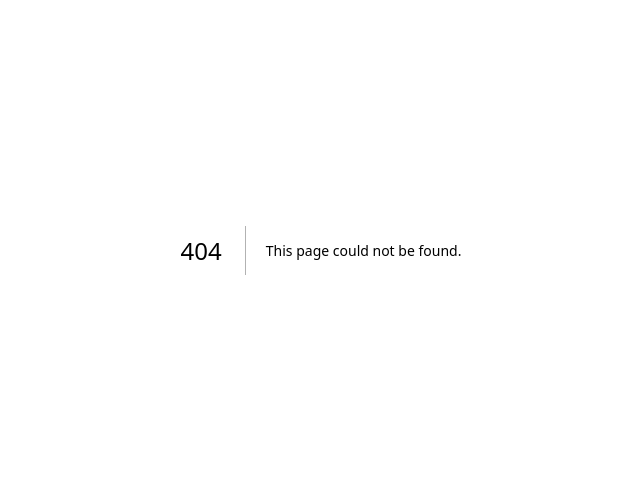
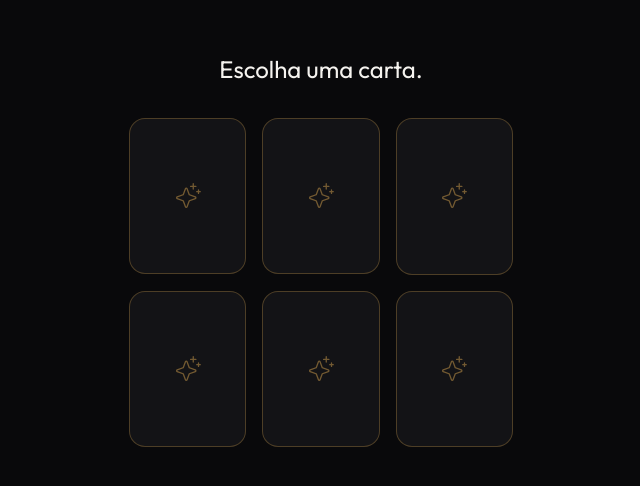
Before and after one commit to Luizguilherme110/TAROT, a Next.js app: page /leitura/carta in a window 1280 px wide. Before the commit this address had no page. Shown: the part 150-636 px from the top of the page, without its empty margins (319-959 px from the left). Built offline with nearby package versions, Linux system fonts and the light colour scheme.

Commit message:
feat: add 6-card tarot picker with genie reactions

```diff
--- /dev/null
+++ b/app/leitura/carta/page.tsx
@@ -0,0 +1,5 @@
+import { CardPicker } from '@/components/cards/CardPicker';
+
+export default function CartaPage() {
+  return <CardPicker />;
+}
--- /dev/null
+++ b/components/cards/CardPicker.tsx
@@ -0,0 +1,89 @@
+'use client';
+
+import { useState } from 'react';
+import { useRouter } from 'next/navigation';
+import { motion, AnimatePresence, useReducedMotion } from 'motion/react';
+import type { Icon as PhosphorIcon } from '@phosphor-icons/react';
+import { Sparkle, CompassRose, ArrowsClockwise, Heart, Lightning, Star, Sun } from '@phosphor-icons/react';
+import { TAROT_CARDS, type TarotCardIcon } from '@/lib/tarot-cards';
+import { GenieAvatar } from '@/components/genie/GenieAvatar';
+
+const ICONS: Record<TarotCardIcon, PhosphorIcon> = {
+  CompassRose,
+  ArrowsClockwise,
+  Heart,
+  Lightning,
+  Star,
+  Sun,
+};
+
+export function CardPicker() {
+  const router = useRouter();
+  const reduce = useReducedMotion();
+  const [selectedId, setSelectedId] = useState<string | null>(null);
+  const selectedCard = TAROT_CARDS.find((card) => card.id === selectedId);
+
+  return (
+    <div className="flex min-h-dvh flex-col items-center justify-center px-6 py-12 md:px-12">
+      <AnimatePresence mode="wait">
+        {!selectedCard ? (
+          <motion.div
+            key="grid"
+            initial={reduce ? false : { opacity: 0 }}
+            animate={{ opacity: 1 }}
+            exit={reduce ? undefined : { opacity: 0 }}
+            transition={{ duration: 0.4 }}
+            className="w-full max-w-sm"
+          >
+            <h1 className="text-center font-display text-2xl leading-snug text-parchment-100">
+              Escolha uma carta.
+            </h1>
+            <div className="mt-8 grid grid-cols-2 gap-4 sm:grid-cols-3">
+              {TAROT_CARDS.map((card, index) => (
+                <button
+                  key={card.id}
+                  type="button"
+                  onClick={() => setSelectedId(card.id)}
+                  aria-label={`Escolher carta ${index + 1}`}
+                  className="flex aspect-[3/4] items-center justify-center rounded-2xl border border-gold-400/30 bg-ink-900 transition-colors duration-200 hover:border-gold-400/60"
+                >
+                  <Sparkle size={28} weight="light" className="text-gold-400/50" />
+                </button>
+              ))}
+            </div>
+          </motion.div>
+        ) : (
+          <motion.div
+            key="reveal"
+            initial={reduce ? false : { opacity: 0, y: 12 }}
+            animate={{ opacity: 1, y: 0 }}
+            transition={{ duration: 0.4, ease: [0.16, 1, 0.3, 1] }}
+            className="flex w-full max-w-sm flex-col items-center text-center"
+          >
+            <RevealedCardIcon icon={selectedCard.icon} />
+            <h1 className="mt-4 font-display text-2xl text-parchment-100">{selectedCard.name}</h1>
+            <p className="mt-3 leading-relaxed text-parchment-400">{selectedCard.meaning}</p>
+            <div className="mt-8 flex items-center gap-4">
+              <GenieAvatar mood={selectedCard.genieReaction.mood} size="sm" />
+              <p className="text-left font-display text-base leading-snug text-parchment-100">
+                {selectedCard.genieReaction.line}
+              </p>
+            </div>
+            <button
+              type="button"
+              onClick={() => router.push('/leitura/preparando')}
+              className="mt-10 inline-flex items-center justify-center rounded-full bg-gold-400 px-8 py-4 font-display text-sm font-medium text-ink-950 transition-transform duration-300 ease-out hover:-translate-y-0.5 hover:bg-gold-300 active:scale-[0.98]"
+            >
+              Continuar
+            </button>
+          </motion.div>
+        )}
+      </AnimatePresence>
+    </div>
+  );
+}
+
+function RevealedCardIcon({ icon }: { icon: TarotCardIcon }) {
+  const Icon = ICONS[icon];
+  return <Icon size={48} weight="light" className="text-gold-400" />;
+}
```
